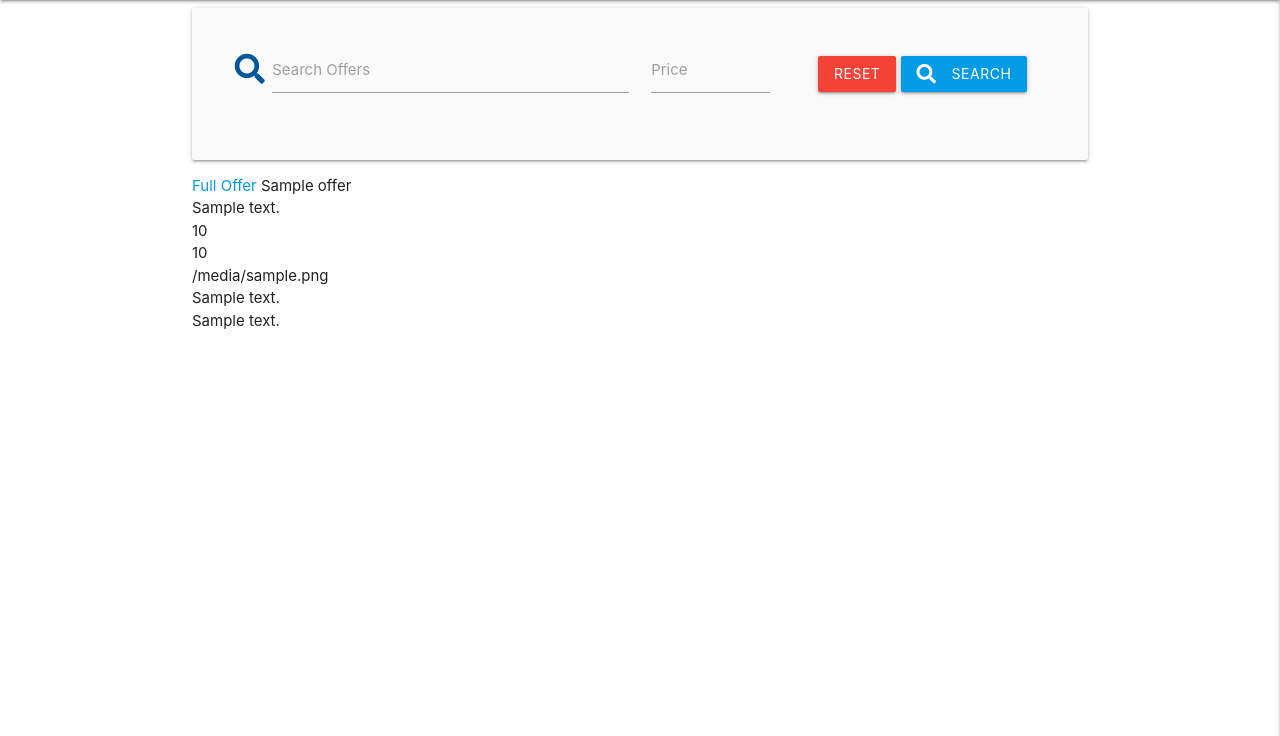
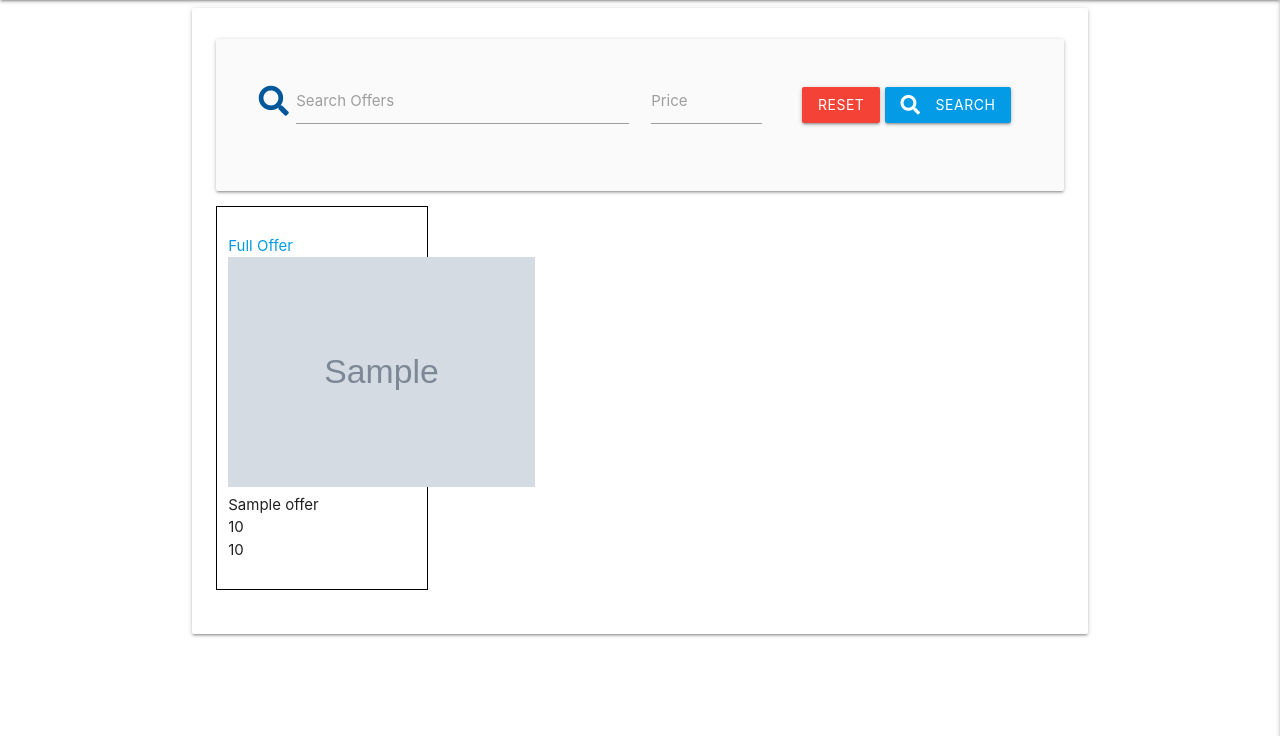
Before and after one commit to ShiftyKitty/MS3-FruGaol, a Flask app: page / in a window 1280 px wide. Shown: the part 64-800 px from the top of the page. Run offline with Flask 2, Linux system fonts and the light colour scheme; grey boxes marked "Sample" are stand-in pictures; a database or web service that is not in the repository returns one stand-in record (values such as "Sample title"); some libraries are stand-ins or nearby versions.

Commit message:
offers on offers page sorted into grid format

```diff
--- a/static/css/style.css
+++ b/static/css/style.css
@@ -69,3 +69,34 @@ input:checked ~ label{
 input#rate-5:checked ~ label{
     color: #fe7;
   }
+
+  .offers-container .s12 {
+    min-width: 50vw;
+    height: 18vw;
+
+  }
+
+  .offers-container .grid {
+    grid-template-columns: 100px 50px 100px;
+    grid-template-rows: 80px auto 80px;
+    column-gap: 10px;
+    row-gap: 15px;
+  }
+
+  .grid {
+
+
+  }
+
+  .offer-container {
+    border: 1px solid black;
+    align-content: space-evenly;
+    justify-content: space-evenly;
+    max-width: 30vw;
+    height: 30vw;
+   }
+
+   .offer-window img {
+       min-width: 18vw;
+       height: 18vw;
+   }
--- a/templates/base.html
+++ b/templates/base.html
@@ -60,10 +60,13 @@
         <ul class="sidenav" id="mobile-demo">
             <li><a href="{{ url_for('offers') }}">Home</a></li>
             {% if session.user %}
-                <li><a href="{{ url_for('profile', business_name=session['user']) }}">Profile</a></li>
+                <li><a href="{{ url_for('profile', business_name=session['user'])  }}">Profile</a></li>
                 <li><a href="{{ url_for('my_offers', business_name=session['user']) }}">My Offers</a></li>
                 <li><a href="{{ url_for('create_offer') }}">Create Offer</a></li>
                 <li><a href="{{ url_for('logout') }}">Log Out</a></li>
+            {% elif session.consumer %}
+                <li><a href="{{ url_for('consumer_profile', consumer_email_address=session['consumer']) }}">Profile</a></li>
+                <li><a href="{{ url_for('consumer_logout') }}">Log Out</a></li>
             {% else %}
                 <li><a href="{{ url_for('login') }}">Log In</a></li>
                 <li><a href="{{ url_for('signup') }}">Sign Up</a></li>
--- a/templates/offers.html
+++ b/templates/offers.html
@@ -1,6 +1,7 @@
 {% extends "base.html" %}
 {% block content %}
 
+    <div class="card-panel">
         <div class="row card-panel grey lighten-5">
             <form action="{{ url_for('search_offers') }}" method="post" class="col s12">
                 <div class="row valign-wrapper center-align">
@@ -22,18 +23,24 @@
                 </div>
             </form>
         </div>
+
+        <div class="offers_container">
+            <div class="row grid">
                     {% for offer in offers %}
+
+                        <div class="col s12 m4 l3 offer-container">
                             <a href="{{ url_for('offer', offer_id=offer._id, reviews=reviews, consumer_users=consumer_users) }}">Full Offer</a>
-            {{ offer.offer_name }}<br>
-            {{ offer.offer_description }}<br>
-            {{ offer.old_price }}<br>
-            {{ offer.offer_price }}<br>
-            {{ offer.offer_img }}<br>
-            {{ offer.business_details }}<br>
-            {{ offer.review }}<br>
+                            <div class="offer-window">
+                                <img src="{{ url_for('file', filename=offer['offer_img'] )}}">
+                            </div>
+                            <div>{{ offer.offer_name }}</div>
+                            <div>{{ offer.old_price }}</div>
+                            <div>{{ offer.offer_price }}</div>
+                        </div>
                     {% endfor %}
-
-
+            </div>
+        </div>
+    </div>
 
 
 
```
Lines whose indentation alone changed are shown as unchanged.
